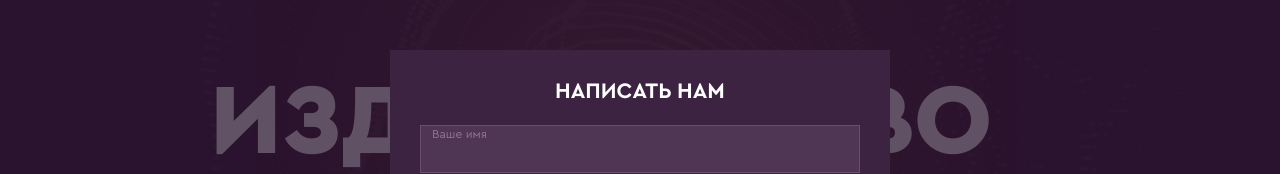
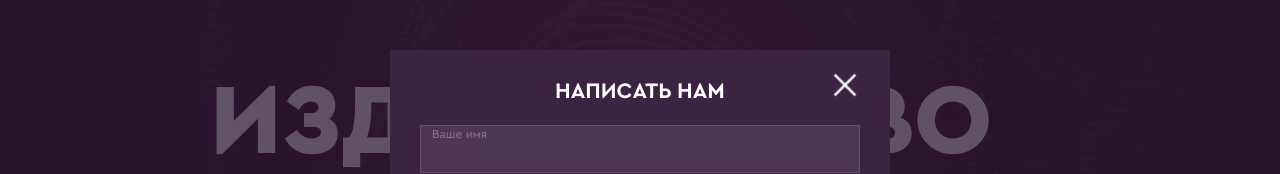
Before and after one commit to anastynero/wolfmedia, a Next.js app: page / in a window 1280 px wide. Both pictures are taken after a click on the button 1208 px from the left and 57 px from the top of the page. Shown: the part 133-307 px from the top of the page. Built offline with nearby package versions, Linux system fonts and the light colour scheme.

Commit message:
feat: add closing of the modal window when clicking on the icon

```diff
--- a/src/components/ModalForm/ModalForm.module.css
+++ b/src/components/ModalForm/ModalForm.module.css
@@ -103,6 +103,13 @@
     font-size: var(--small-font-size);
 }
 
+.close{
+    cursor: pointer;
+    position: absolute;
+    top: 20px;
+    right: 30px;
+}
+
 @media (max-width: 400px){
     .dialog{
         width: 300px;
--- a/src/components/ModalForm/ModalForm.tsx
+++ b/src/components/ModalForm/ModalForm.tsx
@@ -5,6 +5,9 @@ import { useEffect, useRef } from 'react';
 import styles from './ModalForm.module.css'
 import { z } from 'zod'
 import { SubmitHandler, useForm } from 'react-hook-form';
+import Image from 'next/image';
+import {close} from '@/images'
+
 
 interface ModalFormProps{
     isOpen: boolean;
@@ -27,8 +30,7 @@ const formSchema = z
 
     message: z
       .string()
-
-      .max(100, { message: 'Максимальное количество символов: 100' }),
+      .max(80, { message: 'Максимальное количество символов: 80' }),
 });
 
 type FormSchema = z.infer<typeof formSchema>
@@ -110,7 +112,7 @@ export default function ModalForm({ isOpen, onClose } : ModalFormProps){
 
       return formatted;
     };
-    const usernameValue = watch('username');
+
     return(
       isOpen && (
             <dialog ref={dialogRef} className={styles.dialog} onClick={handleClickOutside}>
@@ -167,6 +169,14 @@ export default function ModalForm({ isOpen, onClose } : ModalFormProps){
                     </div>
                     </form>
                     <p className={styles.text}>Нажимая кнопку &laquo;Отправить&raquo; вы&nbsp;даёте своё согласие на&nbsp;обработку персональных данных</p>
+                    <Image
+                      src={close}
+                      alt='Закрыть'
+                      width={30}
+                      height={30}
+                      className={styles.close}
+                      onClick={onClose}
+                    />
                 </section>
             </dialog>
     ))
--- a/src/images.ts
+++ b/src/images.ts
@@ -41,8 +41,10 @@ import contacts2 from './../public/img/contacts-2.png';
 import back from './../public/img/back.svg';
 import favorites from './../public/img/favorites-icon.svg';
 import favoritesActive from './../public/img/favorites-icon-active.svg';
+import close from './../public/img/Close.svg';
 
 export { logo, logo2, mail, telephone, vk, ok, facebook, twitter, chef, football, brain,
     animal, baby, woman, humor, drawing, airplane, logomini, footerlogo, image1, image2,
     image3, image4, content, eye, tracking, tooltip1, tooltip2, tooltip3, hearts, virus,
-    stars, chart, repair, chronometr, start, youtube, services, contacts1, contacts2, back, favorites, favoritesActive };
+    stars, chart, repair, chronometr, start, youtube, services, contacts1, contacts2, back,
+     favorites, favoritesActive, close };
```
Also changed, not shown: public/img/Close.svg (added).
